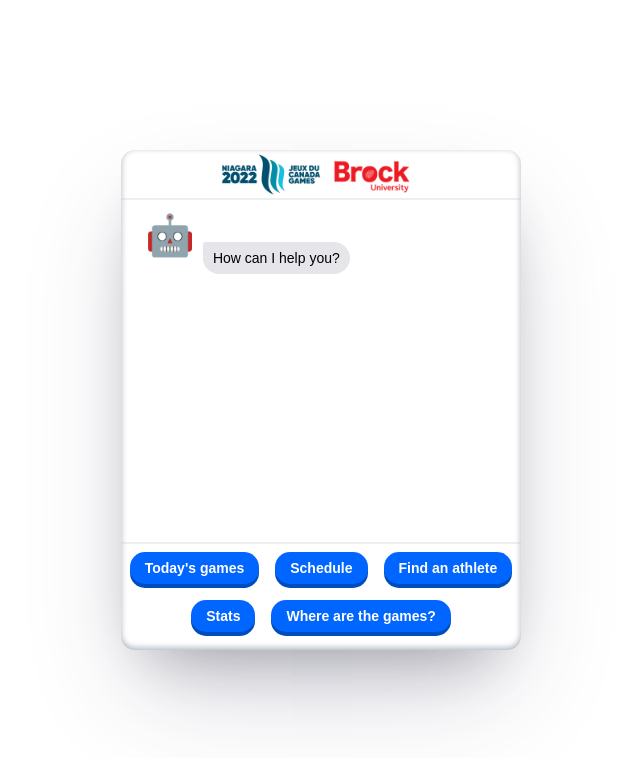
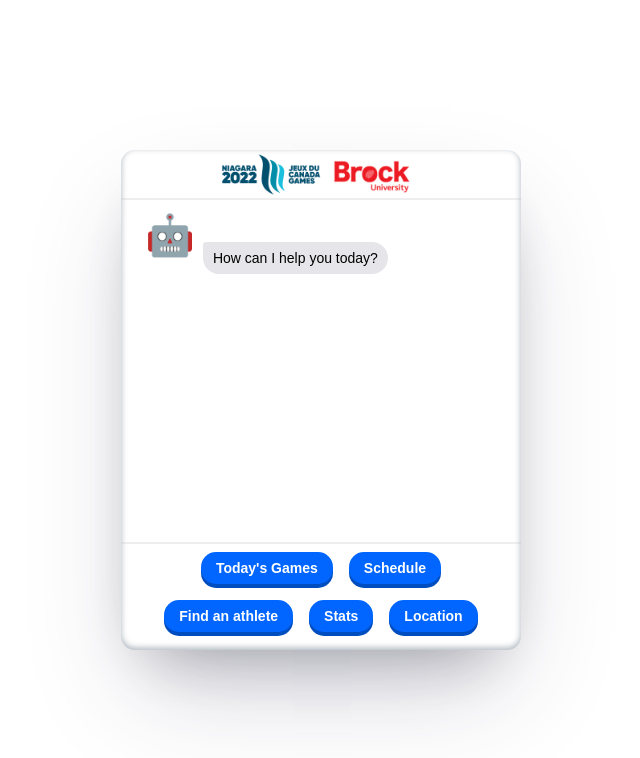
Before and after one commit to ccronheimer/BrockChatbot, a React (Create React App) app in the folder frontend/: page / in a window 1280 px wide. Shown: the top 758 px of the page, without its empty margins (319-959 px from the left). Built offline with nearby package versions, Linux system fonts and the light colour scheme.

Commit message:
find athletes

```diff
--- a/frontend/package.json
+++ b/frontend/package.json
@@ -14,6 +14,7 @@
     "react-icons": "^4.3.1",
     "react-router-dom": "^6.2.1",
     "react-scripts": "5.0.0",
+    "react-table": "^7.7.0",
     "uuid": "^8.3.2",
     "web-vitals": "^2.1.4"
   },
--- a/frontend/src/Main.js
+++ b/frontend/src/Main.js
@@ -9,11 +9,25 @@ import { v4 as uuidv4 } from "uuid";
 import axios from "axios";
 
 const Main = () => {
+  const [disable, setDisabled] = useState(false);
+  const [canInput, setInput] = useState(false);
+
+  const [filteredResults, setFilteredResults] = useState([]);
+
+  const initQuestions = [
+    "Today's Games",
+    "Schedule",
+    "Find an athlete",
+    "Stats",
+    "Location",
+  ];
+
   const initMessages = [
-    { message: "How can I help you?", from: "bot", id: uuidv4() },
+    { message: "How can I help you today?", from: "bot", id: uuidv4() },
   ];
 
   const [list, setList] = useState(initMessages);
+  const [questions, setQuestions] = useState(initQuestions);
 
   // we will have data pre loaded since it is not much
 
@@ -28,31 +42,84 @@ const Main = () => {
     "http://localhost:3001/athletes"
   );
 
-  // we have a answer
+
+
+  const addData = (res) => {
+    setFilteredResults(res);
+
+  }
+
+
+  // we have the data
   useEffect(() => {
-    if (data != null) {
-      console.log(data);
+
+    if (filteredResults.length !== 0) {
       // update the list for answer
-      list.pop();
-      handleAdd(JSON.stringify(data), "bot", uuidv4());
+      setTimeout(() => {
+        console.log(filteredResults);
+
+       // list.pop();
+        // get data
+        // then go on to search
+        // data comes back filtered
+        // then we add it to messages
+        setInput(false);
+        setQuestions(initQuestions)
+        handleAdd(filteredResults, "bot", uuidv4());
+        setDisabled(false);
+
+
+        //setDisabled(false);
+      }, 2000);
     }
-  }, [data]);
 
 
 
-  // get the users questions
+  }, [filteredResults]);
+
+
+  // called when list is updated from user
   useEffect(() => {
+
+    const thisMessage = list[list.length - 1];
+
     // check if the last question is from user
-    if (list[list.length - 1].from === "user") {
+    if (thisMessage.from === "user") {
       console.log("bot is thinking");
 
-      // if question is for atheletes fetch athletes data
-      refetch();
-      // find a answer (loading)
-      handleAdd("fetching...", "bot", "temp");
+      // cases...
+      if (thisMessage.message === "Find an athlete") {
+        handleAdd("Who are you looking for?", "bot", uuidv4());
+        refetch(); // fetch athlete data
+       // setDisabled(true); // close chips open input
+        setQuestions(["Athlete Name", "Athlete Sport"])
+      } else if(thisMessage.message === "Athlete Name") {
+        handleAdd("Enter a name?", "bot", uuidv4());
+        // filter through names
+        setInput(true);
 
-      // grey out input while waiting for answers
+
+      } else if(thisMessage.message === "Athlete Sport") {
+
+        handleAdd("Enter a sport?", "bot", uuidv4());
+        setInput(true);
+
+
+      }else {
+
+        // received user input so find a answer
+
+        handleAdd("fetching...", "bot", "temp");
+        setDisabled(true);
+
+
+
+      }
+
+
     }
+
+    console.log(thisMessage.message)
   }, [list]);
 
   // if (loading) return <div>loading...</div>;
@@ -74,7 +141,7 @@ const Main = () => {
       {/* <button onClick={refetch}>Refetch</button> */}
 
       {/* chat input */}
-      <ChatInput handleAdd={handleAdd} />
+      <ChatInput handleAdd={handleAdd} canInput={canInput} data={data} addData={addData} questions={questions} disable={disable} />
     </div>
   );
 };
--- a/frontend/src/components/ChatInput.js
+++ b/frontend/src/components/ChatInput.js
@@ -1,16 +1,33 @@
-import React from 'react'
+import React, { useState } from "react";
 import { v4 as uuidv4 } from "uuid";
+import Chip from "./Chip";
+import SearchBar from "./SearchBar";
 
 const ChatInput = (props) => {
+  // const tableInstance = useRef(null);
+
+  const questions = props.questions;
+
+  const listQuestions = questions.map((question) => (
+    <Chip
+      key={uuidv4()}
+      question={question}
+      disable={props.disable}
+      handleAdd={props.handleAdd}
+    />
+  ));
+
   return (
     <div className="chat-input-container">
-          <button className="chip" onClick={() => props.handleAdd("Today's Games","user", uuidv4())}> Today's games </button>
-          <button className="chip" onClick={() => props.handleAdd("Schedule","user", uuidv4())}> Schedule </button>
-          <button className="chip" onClick={() => props.handleAdd("Find an athlete", "user",uuidv4())}> Find an athlete</button>
-          <button className="chip" onClick={() => props.handleAdd("Stats", "user",uuidv4())}> Stats </button>
-          <button className="chip" onClick={() => props.handleAdd("Location", "user",uuidv4())}> Where are the games?</button>
-      </div>
-  )
-}
+      {props.canInput ? (
+        <SearchBar data={props.data} addData={props.addData} handleAdd={props.handleAdd} />
+      ) : (
+         listQuestions
+      )}
 
-export default ChatInput
+      {/* where the search needs to be */}
+    </div>
+  );
+};
+
+export default ChatInput;
--- /dev/null
+++ b/frontend/src/components/Chip.js
@@ -0,0 +1,35 @@
+import React from "react";
+import { v4 as uuidv4 } from "uuid";
+
+// disable, question, handleaAdd
+const Chip = (props) => {
+  return (
+    <>
+      {props.disable ? (
+
+        // disabled
+        <button
+          className="chip-disabled"
+          disabled={props.disable}
+
+        >
+          {" "}
+          {props.question}{" "}
+        </button>
+      ) : (
+
+        // not disabled
+        <button
+          className="chip"
+          disabled={props.disable}
+          onClick={() => props.handleAdd(props.question, "user", uuidv4())}
+        >
+          {" "}
+          {props.question}{" "}
+        </button>
+      )}
+    </>
+  );
+};
+
+export default Chip;
--- a/frontend/src/components/Message.js
+++ b/frontend/src/components/Message.js
@@ -1,16 +1,52 @@
 import React from "react";
-import useFetch from "../useFetch";
+
+import Table from "./Table";
 
 const Message = (props) => {
+    const columns = React.useMemo(
+        () => [
+          {
+            Header: 'Athlete',
+            accessor: 'athlete', // accessor is the "key" in the data
+          },
+          {
+            Header: 'Sport',
+            accessor: 'sport',
+          },
+        ],
+        []
+      )
+
+ // once we get data then bot message is sent
   if (props.from === "bot") {
     return (
       <div className="bot-message-container">
         <div className="bot-profile">🤖</div>
         <div className="bot-message">
+
           {props.message === "fetching..." ? (
             <div className="loading">Searching</div>
           ) : (
-            props.message
+            <>
+              {/* response + data */}
+              {Array.isArray(props.message) ? (
+                <>
+                  {/* props.message.map((athlete, index) => {
+                    return (
+                      <>
+
+                        <li key={index}>
+                          {athlete.athlete} {athlete.sport}
+                        </li>
+                      </>
+                    );
+                  }) */}
+                  <Table columns={columns} data={props.message} />
+                </>
+              ) : (
+                props.message
+              )}
+            </>
           )}
         </div>
       </div>
@@ -23,3 +59,5 @@ const Message = (props) => {
 };
 
 export default Message;
+
+//{"_id":"62002987fde4658248b50a48","athlete":"Logan Aalders","sport":"Wheelchair Basketball","key":"Logan AaldersWheelchair Basketball"},{"_id":"62002987fde4658248b50a49","athlete":"Michael Abgrall","sport":"Hockey","key":"Michael AbgrallHockey"},{"_id":"62002987fde4658248b50a4a","athlete":"Jumana Abouelela","sport":"Squash","key":"Jumana AbouelelaSquash"},{"_id":"62002987fde4658248b50a4b","athlete":"Rawan Abouelela","sport":"Squash","key":"Rawan AbouelelaSquash"}
--- /dev/null
+++ b/frontend/src/components/SearchBar.js
@@ -0,0 +1,40 @@
+import React, { useState } from "react";
+import { v4 as uuidv4 } from "uuid";
+
+const SearchBar = (props) => {
+  const data = props.data;
+
+
+  const [searchInput, setSearchInput] = useState("");
+
+  // the filter
+  const searchItems = (searchValue) => {
+    setSearchInput(searchValue);
+  };
+
+  const addFilterdRes = () => {
+    const filteredData = data.filter((item) => {
+        return Object.values(item)
+          .join("")
+          .toLowerCase()
+          .includes(searchInput.toLowerCase());
+      });
+      props.addData(filteredData);
+
+  }
+  return (
+    <div >
+      {" "}
+      <input className="chat-input"
+        placeholder="Search"
+        onChange={(e) => searchItems(e.target.value)}
+      />
+      <button className="chip"onClick={() => {props.handleAdd(searchInput, "user", uuidv4()); addFilterdRes()} }>
+        {" "}
+        Search{" "}
+      </button>
+    </div>
+  );
+};
+
+export default SearchBar;
--- /dev/null
+++ b/frontend/src/components/Table.js
@@ -0,0 +1,91 @@
+import React, { useMemo } from "react";
+
+import { useGlobalFilter, useTable } from "react-table";
+import { GlobalSearch } from "./GlobalSearch";
+
+const Table = (props) => {
+    const data = useMemo(() => [...props.data], [props.data]);
+
+  const columns = props.columns;
+
+
+  const tableInstance = useTable(
+    { columns: columns, data: data },
+    useGlobalFilter
+  );
+  const {
+    getTableProps,
+    getTableBodyProps,
+    headerGroups,
+    rows,
+    prepareRow,
+    preGlobalFilteredRows,
+    setGlobalFilter,
+    state,
+  } = tableInstance;
+
+  return (
+    <>
+      {/* <GlobalSearch
+        preGlobalFilteredRows={preGlobalFilteredRows}
+        setGlobalFilter={setGlobalFilter}
+        globalFilter={state.globalFilter}
+      /> */}
+      <table {...getTableProps()}>
+        <thead>
+          {
+            // Loop over the header rows
+            headerGroups.map((headerGroup) => (
+              // Apply the header row props
+              <tr {...headerGroup.getHeaderGroupProps()}>
+                {
+                  // Loop over the headers in each row
+                  headerGroup.headers.map((column) => (
+                    // Apply the header cell props
+                    <th {...column.getHeaderProps()}>
+                      {
+                        // Render the header
+                        column.render("Header")
+                      }
+                    </th>
+                  ))
+                }
+              </tr>
+            ))
+          }
+        </thead>
+        {/* Apply the table body props */}
+        <tbody {...getTableBodyProps()}>
+          {
+            // Loop over the table rows
+            rows.map((row) => {
+              // Prepare the row for display
+              prepareRow(row);
+              return (
+                // Apply the row props
+                <tr {...row.getRowProps()}>
+                  {
+                    // Loop over the rows cells
+                    row.cells.map((cell) => {
+                      // Apply the cell props
+                      return (
+                        <td {...cell.getCellProps()}>
+                          {
+                            // Render the cell contents
+                            cell.render("Cell")
+                          }
+                        </td>
+                      );
+                    })
+                  }
+                </tr>
+              );
+            })
+          }
+        </tbody>
+      </table>
+    </>
+  );
+}
+
+export default Table
--- a/frontend/src/styles.css
+++ b/frontend/src/styles.css
@@ -85,13 +85,14 @@ body {
 .chat-input {
   height: 40px;
   border: none;
-  width: 300px;
+  width: 250px;
   border-radius: 30px;
   background-color: #dee2e6;
   font-size: 14px;
   font-family: "sf", sans-serif;
   font-weight: bold;
   padding: 12px;
+  margin-top: 10px;
 }
 
 .chat-input:focus {
@@ -143,6 +144,7 @@ body {
   padding: 8px 10px;
   margin-left: 8px;
   font-family: sans-serif;
+  animation: example .25s;
 }
 
 .bot-chips {
@@ -173,6 +175,23 @@ margin-top: 6px;
   font-family: sans-serif;
   font-weight: bold;
 }
+
+.chip-disabled {
+  padding: 8px 15px;
+  font-size: 14px;
+  text-align: center;
+  cursor: pointer;
+  outline: none;
+  color: #fff;
+
+  background-color: #8b8b8b;
+  border: none;
+  border-radius: 15px;
+  box-shadow: 0 4px #6d6d6d;
+  margin: 8px;
+  font-family: sans-serif;
+  font-weight: bold;
+}
 .chip:hover {background-color: #1b76ff}
 
 .chip:active {
@@ -194,4 +213,16 @@ margin-top: 6px;
   margin-left: 8px;
   font-family: sans-serif;
   align-self: flex-end;
+  animation: example .25s;
 }
+
+
+
+@keyframes example {
+  from {
+    transform: scale(0);
+  }
+  to {
+    transform: scale(1);
+  }
+}
```
Also changed, not shown: frontend/src/components/GlobalSearch.js (added, +28 -0 lines), 1 other file (tests, documents, lock files or other folders).
